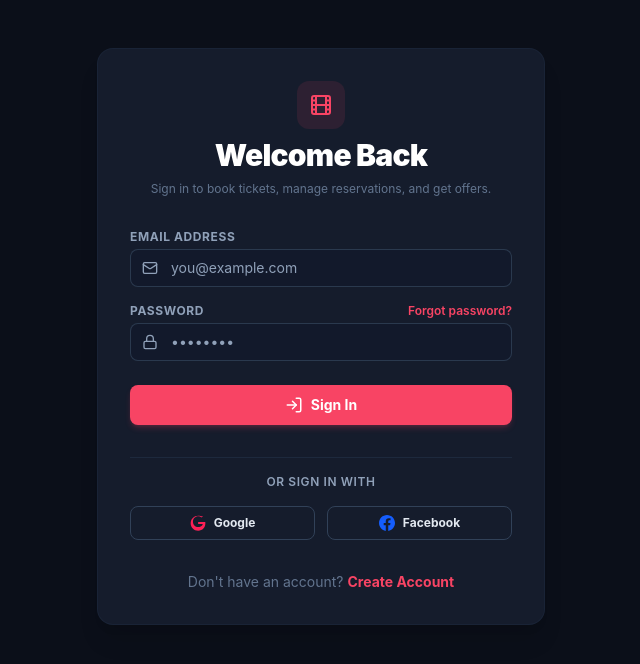
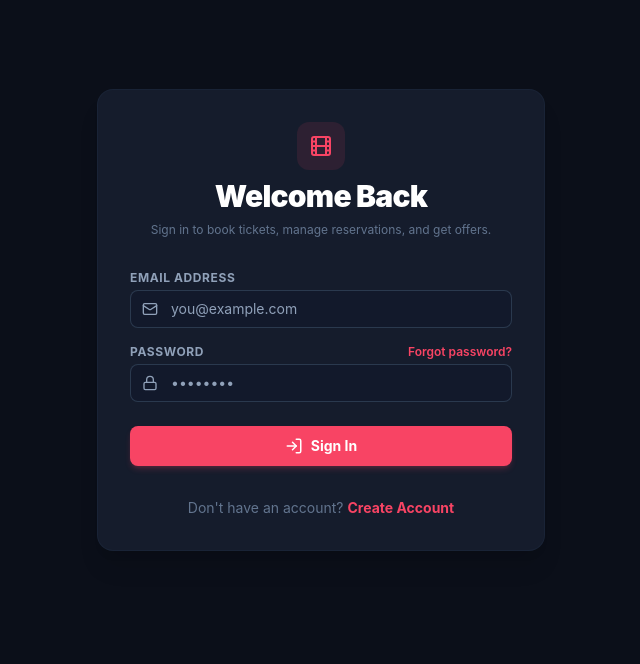
Before and after one commit to Amit-Sinha633/Movie_booking_app_Frontend, a React app: page /login in a window 1280 px wide. Shown: the top 664 px of the page, without its empty margins (319-959 px from the left). Built offline with nearby package versions, Linux system fonts and the light colour scheme; no server answers; the HTML template or start-up script is replaced by a standard one.

Commit message:
something change in the logIn page

```diff
--- a/src/pages/Login.jsx
+++ b/src/pages/Login.jsx
@@ -103,35 +103,7 @@ function Login() {
           </button>
         </form>
 
-        {/* Social Authentication */}
-        <div className="space-y-4 pt-4 border-t border-slate-100 dark:border-slate-800">
-          <div className="relative flex justify-center text-xs">
-            <span className="bg-white dark:bg-dark-card px-3 text-slate-400 uppercase tracking-wider font-semibold">
-              Or Sign In With
-            </span>
-          </div>
 
-          <div className="grid grid-cols-2 gap-3">
-            <button
-              onClick={() => alert("Social Sign-in is coming soon!")}
-              className="flex items-center justify-center gap-2 py-2 px-3 border border-slate-300 dark:border-slate-700 rounded-lg text-slate-700 dark:text-slate-200 text-xs font-bold hover:bg-slate-50 dark:hover:bg-slate-800 transition-colors"
-            >
-              <svg className="h-4 w-4 text-rose-500 fill-current" viewBox="0 0 24 24">
-                <path d="M12.24 10.285V13.4h6.887c-.275 1.565-1.88 4.604-6.887 4.604-4.33 0-7.859-3.579-7.859-8s3.53-8 7.859-8c2.46 0 4.105 1.025 5.047 1.926l2.427-2.334C17.955 2.192 15.34 1 12.24 1 6.033 1 1 6.033 1 12.24s5.033 11.24 11.24 11.24c6.478 0 10.793-4.537 10.793-10.986 0-.746-.08-1.32-.176-1.887h-10.62z"/>
-              </svg>
-              Google
-            </button>
-            <button
-              onClick={() => alert("Social Sign-in is coming soon!")}
-              className="flex items-center justify-center gap-2 py-2 px-3 border border-slate-300 dark:border-slate-700 rounded-lg text-slate-700 dark:text-slate-200 text-xs font-bold hover:bg-slate-50 dark:hover:bg-slate-800 transition-colors"
-            >
-              <svg className="h-4 w-4 text-blue-600 fill-current" viewBox="0 0 24 24">
-                <path d="M24 12.073c0-6.627-5.373-12-12-12s-12 5.373-12 12c0 5.99 4.388 10.954 10.125 11.854v-8.385H7.078v-3.47h3.047V9.43c0-3.007 1.792-4.669 4.533-4.669 1.312 0 2.686.235 2.686.235v2.953H15.83c-1.491 0-1.956.925-1.956 1.874v2.25h3.328l-.532 3.47h-2.796v8.385C19.612 23.027 24 18.062 24 12.073z"/>
-              </svg>
-              Facebook
-            </button>
-          </div>
-        </div>
 
         {/* Footer Redirect */}
         <p className="text-center text-sm text-slate-500">
```
